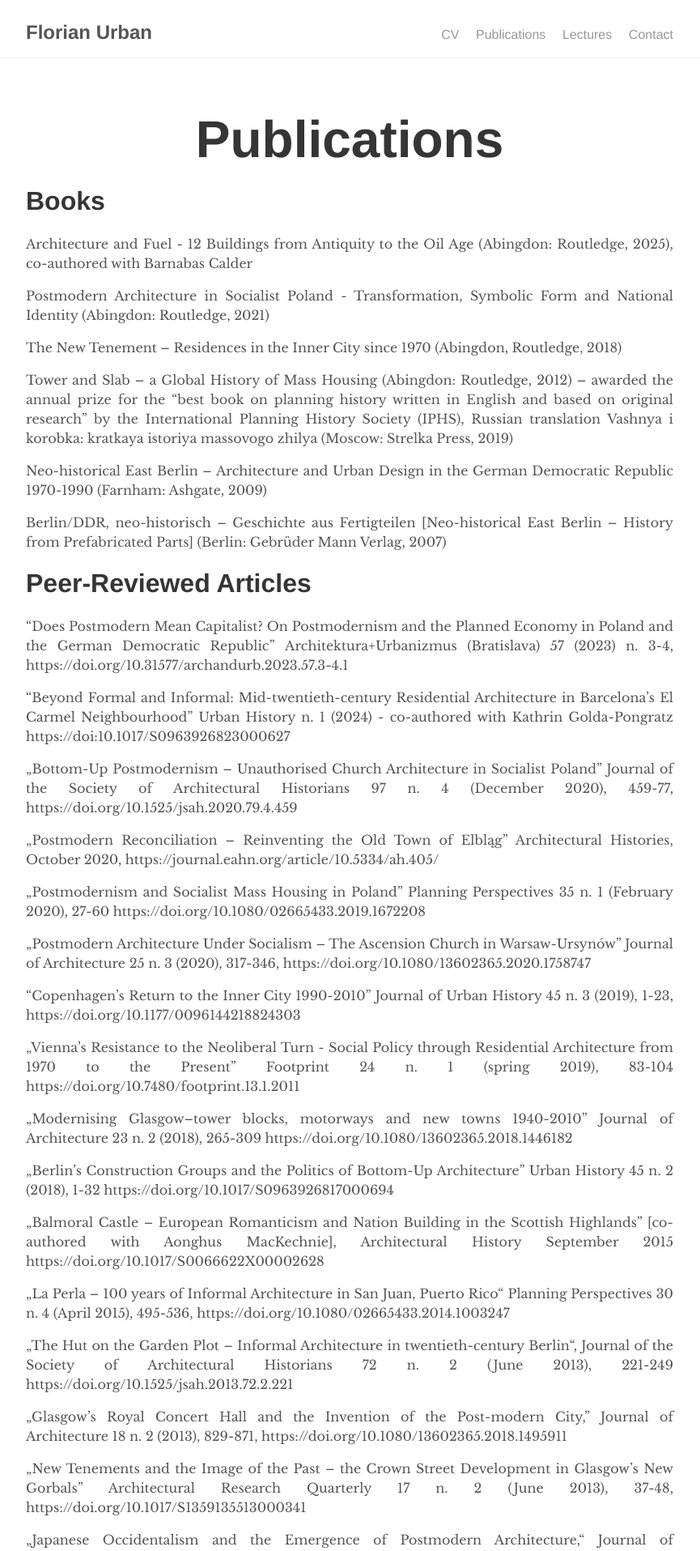
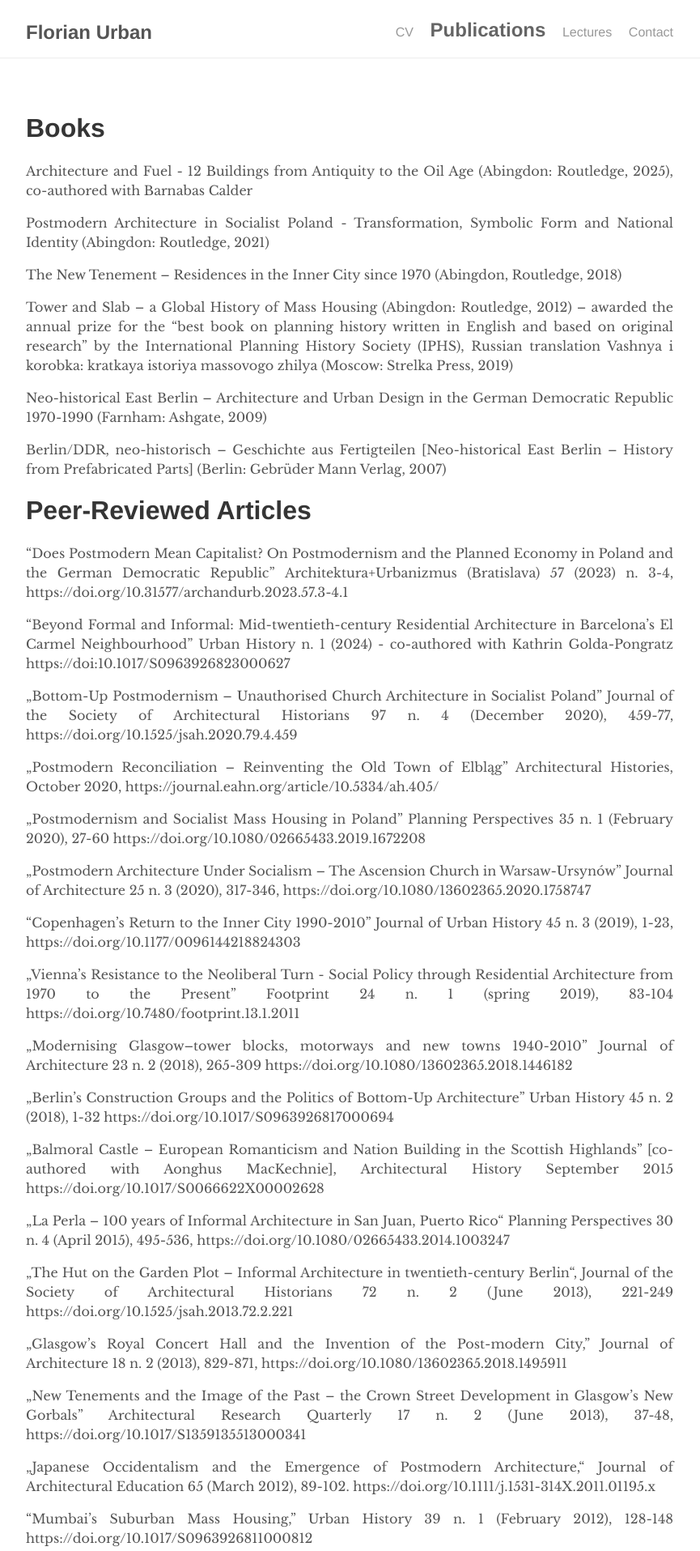
Before and after one commit to florianurban/florianurban.github.io, a Jekyll site: the page built from _pages/publications.md, in a window 1280 px wide. Shown: the top 1915 px of the page at 81% size, without its empty margins (208-1073 px from the left). Built offline with Jekyll 4.4.1, drawn with Linux system fonts in a browser that asks for light colours.

Commit message:
using larger text for current page link

```diff
--- a/_config.yml
+++ b/_config.yml
@@ -42,3 +42,14 @@ exclude: [ Gemfile, Gemfile.lock, tale.gemspec ]
 
 # Disqus (Set to your disqus id)
 # disqus:         jekyll-tale
+
+navigation:
+- text: CV
+  url: /cv/
+- text: Publications
+  url: /publications/
+- text: Lectures
+  url: /lectures/
+- text: Contact
+  url: /contact/
+  layout: contact
--- a/_includes/navigation.html
+++ b/_includes/navigation.html
@@ -4,20 +4,36 @@
       <h2 class="nav-title">{{ site.title }}</h2>
     </a>
           <!--<h3>Archectural historian</h3>-->
-    <ul>
+
+      {% unless page.layout == 'front' %}
+        <ul class="navigation">
+          {% for link in site.navigation %}
+            {% assign current = nil %}
+            {% if page.url == link.url or page.layout == link.layout %}
+              {% assign current = 'current' %}
+            {% endif %}
+
+            <li class="{% if forloop.first %}first{% endif %} {{ current }} {% if forloop.last %}last{% endif %}">
+              <a class="{{ current }}" href="{{ link.url }}">{{ link.text | prepend: site.baseurl }}</a>
+            </li>
+          {% endfor %}
+        </ul>
+      {% endunless %}
+
+    <!--<ul>
 
       <li><a href="{{ '/cv' | prepend: site.baseurl }}/">CV</a></li>
       <li><a href="{{ '/publications' | prepend: site.baseurl }}/">Publications</a></li>
       <li><a href="{{ '/lectures' | prepend: site.baseurl }}/">Lectures</a></li>
       <li><a href="{{ '/contact' | prepend: site.baseurl }}/">Contact</a></li>
-      <!--
+
       <li><a href="{{ '/about' | prepend: site.baseurl }}/">About</a></li>
         <li><a href="{{ site.baseurl }}/">Posts</a></li>
         <li><a href="{{ '/tags' | prepend: site.baseurl }}">Tags</a></li>
         <li><a href="{{ '/about' | prepend: site.baseurl }}">About</a></li>
     <h3>Architectural historian</h3>
+    </ul>
       -->
-    </ul>
 
 
   </div>
--- a/_layouts/post.html
+++ b/_layouts/post.html
@@ -16,9 +16,9 @@ layout: default
       <span>on&nbsp;</span><time datetime="{{ page.date }}">{{ page.date | date: "%B %d, %Y" }}</time>
     {% endif %}
   </div>
-
-  <h1 class="post-title">{{ page.title }}</h1>
-  <!--<div class="post-line"></div>-->
+ <!--
+  <h2 class="post-title">{{ page.title }}</h2>
+ <div class="post-line"></div>-->
 
   {{ content }}
 </div>
--- a/_sass/tale/_layout.scss
+++ b/_sass/tale/_layout.scss
@@ -66,9 +66,11 @@ footer,
     font-family: $sans-serif;
   }
 
-  a:active {
-    color: red;
+  a.current {
+    color: black;
+    opacity: 1;
     font-weight: bold;
+    font-size: 150%;
 
   }
 }
```
Also changed, not shown: _trash/tags.html (renamed from _pages/tags.html), 1 other file.
